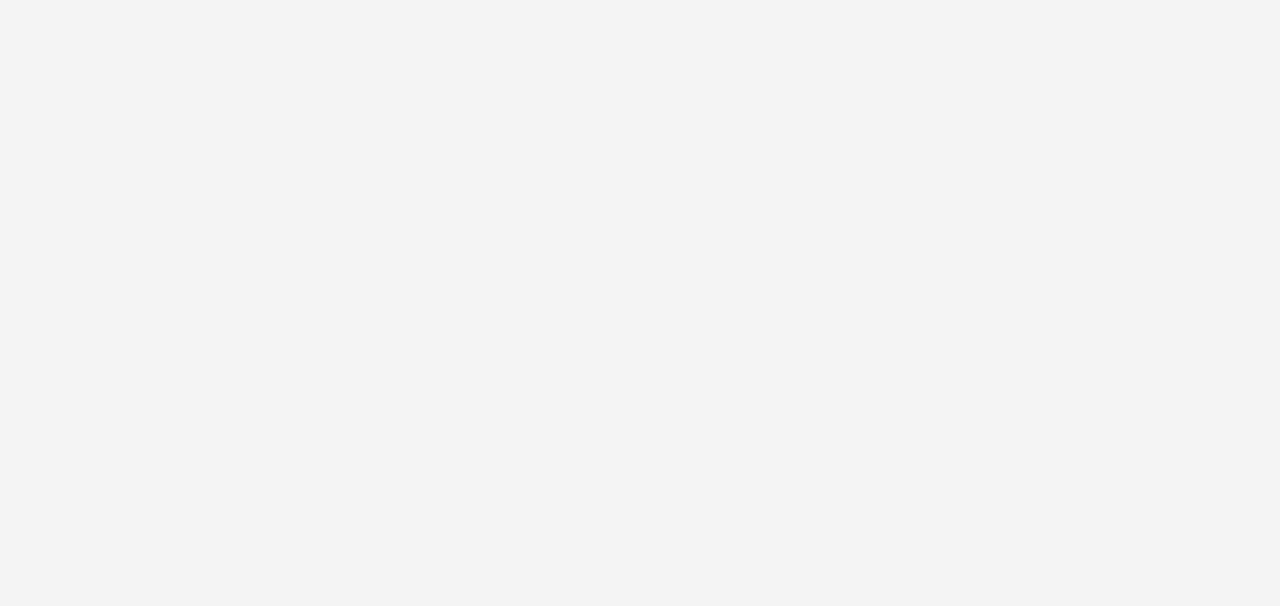
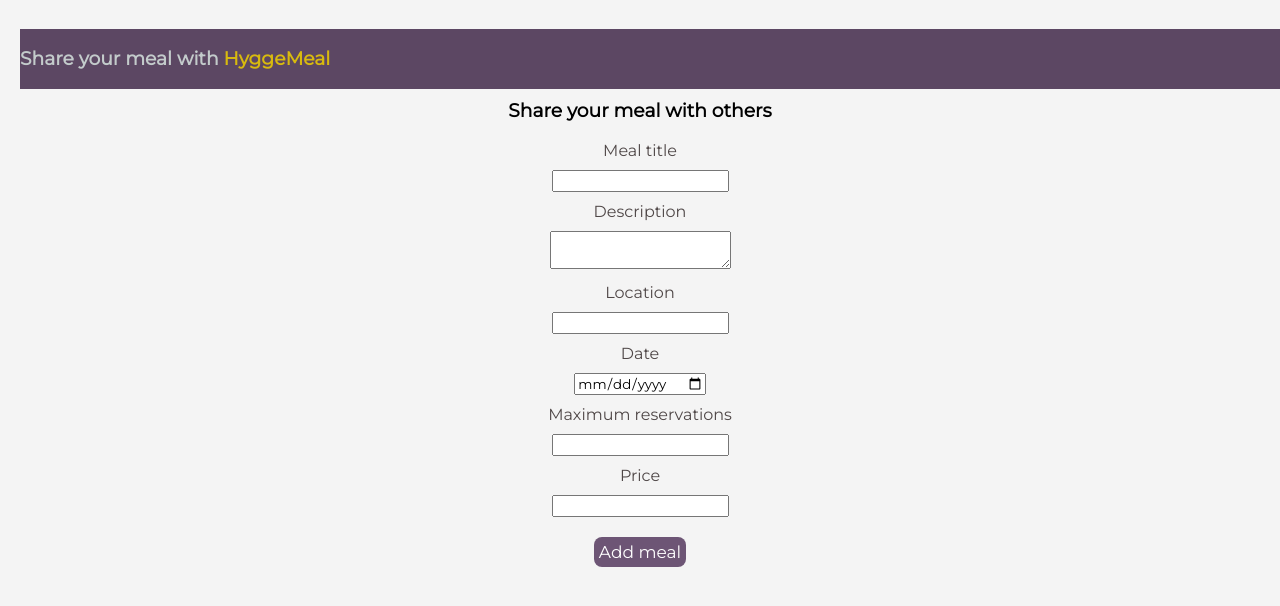
Before and after one commit to negaren/meal-sharing, a React app: page /share-meal in a window 1280 px wide. Built offline with nearby package versions, Linux system fonts and the light colour scheme.

Commit message:
code modification

```diff
--- a/package.json
+++ b/package.json
@@ -43,6 +43,7 @@
     "path": "^0.12.7",
     "react": "^16.8.2",
     "react-dom": "^16.8.2",
+    "react-google-autocomplete": "^2.6.1",
     "react-router-dom": "^5.0.1",
     "sass": "^1.27.1",
     "sass-loader": "^10.0.4",
--- /dev/null
+++ b/src/client/AddMeal.css
@@ -0,0 +1,13 @@
+.add-meal p, label {
+    color: rgb(79, 71, 71);
+}
+
+button {
+    background-color: rgb(109, 85, 117);
+    margin: 10px;
+
+}
+
+.add-meal {
+    text-align: center;
+}
--- /dev/null
+++ b/src/client/AddMeal.js
@@ -0,0 +1,117 @@
+import React, { useState } from "react";
+import AddMealForm from "./AddMealForm";
+
+const AddMeal = () => {
+  const regex = /^[a-zA-Z \,\(\)]+$/;
+  const time = new Date().toLocaleTimeString();
+  const [mealData, setmealData] = useState({
+    title: "",
+    description: "",
+    location: "",
+    when: new Date().toLocaleDateString().split("/").reverse().join("-"),
+    max_reservations: 0,
+    created_date:
+      new Date().toLocaleDateString().split("/").reverse().join("-") +
+      " " +
+      time,
+    price: 0,
+  });
+  const [message, setMessage] = useState("");
+
+  const postData = () => {
+    fetch("http://localhost:3000/api/meals", {
+      method: "POST",
+      headers: {
+        "content-type": "application/json",
+      },
+      body: JSON.stringify(mealData),
+    })
+      .then((response) => {
+        response.json();
+        if (!response.ok) {
+          throw Error("Something is went wrong");
+        }
+        setMessage("Your meal is ready to be shared");
+      })
+      .then((data) => {
+        console.log(data);
+        setMessage("Your meal is ready to be shared");
+      })
+      .catch((error) => {
+        console.log(error);
+        setMessage(error.message);
+      });
+  };
+
+  function titleHandler(event) {
+    setmealData({ ...mealData, title: event.target.value });
+    console.log();
+  }
+
+  function descHandler(event) {
+    setmealData({ ...mealData, description: event.target.value });
+  }
+
+  function locationHandler(event) {
+    setmealData({ ...mealData, location: event.target.value });
+  }
+
+  function dateHandler(event) {
+    setmealData({ ...mealData, when: event.target.value });
+  }
+
+  function maxReservationHandler(event) {
+    setmealData({ ...mealData, max_reservations: event.target.value });
+  }
+
+  function priceHandler(event) {
+    setmealData({ ...mealData, price: event.target.value });
+  }
+
+  function clickHandler() {
+    if (
+      mealData.title.length !== 0 &&
+      mealData.description.length !== 0 &&
+      mealData.location.length !== 0 &&
+      mealData.when >
+        new Date().toLocaleDateString().split("/").reverse().join("-") &&
+      mealData.max_reservations !== 0 &&
+      mealData.price !== 0
+    ) {
+      if (
+        regex.test(mealData.title.toLocaleLowerCase()) &&
+        regex.test(mealData.description.toLocaleLowerCase()) &&
+        regex.test(mealData.location.toLocaleLowerCase())
+      ) {
+        setMessage("Your meal is ready to be shared");
+        postData();
+        allert(message)
+      }
+      else{
+          console.log( regex.test(mealData.title.toLocaleLowerCase()));
+      alert("Please insert valid data");}
+    }
+    else {
+    console.log(mealData.description);}
+  }
+
+
+
+  return (
+    <>
+      <AddMealForm
+        titleOnChange={titleHandler}
+        descOnChange={descHandler}
+        locationOnChange={locationHandler}
+        dateOnChange={dateHandler}
+        onClick={clickHandler}
+        maxReservationOnChange={maxReservationHandler}
+        priceOnChange={priceHandler}
+        message={message}
+      />
+      {/* const AddMealForm = ({titleValue, descValue, dateValue, locationValue, titleOnChange, descOnChange, locationOnChange, dateOnChange}) => { */}
+    </>
+  );
+};
+
+export default AddMeal;
--- /dev/null
+++ b/src/client/AddMealForm.js
@@ -0,0 +1,102 @@
+import React from "react";
+import { Header } from "./Header";
+import './AddMeal.css'
+
+const AddMealForm = ({
+  titleValue,
+  descValue,
+  dateValue,
+  locationValue,
+  onClick,
+  titleOnChange,
+  descOnChange,
+  locationOnChange,
+  dateOnChange,
+  maxReservationOnChange,
+  priceOnChange,
+  message
+}) => {
+
+    if (message.length !==0) {
+        return(
+            <>
+            <Header />
+            <p>{message}</p>
+            </>
+        )
+    } else {
+        return (
+            <>
+              <Header />
+              <form className="add-meal">
+                <div>
+                  <h3>Share your meal with others</h3>
+                </div>
+                <div>
+                  <label htmlFor="title">Meal title </label>
+                </div>
+                <div>
+                <input
+                    type={"text"}
+                    value={titleValue}
+                    onChange={titleOnChange}
+                    id="title"
+                  ></input>
+                </div>
+                <div>
+                  <label htmlFor="description">Description </label>
+                </div>
+                <div>
+                <textarea
+                    value={descValue}
+                    onChange={descOnChange}
+                    id="description"
+                  ></textarea>
+                </div>
+                <div>
+                  <label htmlFor="location">Location </label>
+                </div>
+                <div>
+                <input
+                    type={"text"}
+                    value={locationValue}
+                    onChange={locationOnChange}
+                    id="locatio"
+                  ></input>
+                </div>
+                <div>
+                  <label htmlFor="date">Date </label>
+                </div>
+                <div>
+                <input
+                    type={"date"}
+                    value={dateValue}
+                    onChange={dateOnChange}
+                    id="date"
+                  ></input>
+                </div>
+                <div>
+                  <label htmlFor="seats">Maximum reservations </label>
+                </div>
+                <div>
+                <input
+                    type={"number"}
+                    onChange={maxReservationOnChange}
+                    id="seats"
+                  ></input>
+                </div>
+                <div>
+                  <label htmlFor="price">Price </label>
+                </div>
+                <div>
+                <input type={"number"} onChange={priceOnChange} id="price"></input>
+                </div>
+                <button onClick={onClick}>Add meal</button>
+              </form>
+            </>
+          );
+    }
+
+};
+
+export default AddMealForm;
--- a/src/client/App.js
+++ b/src/client/App.js
@@ -1,5 +1,6 @@
 import React from "react";
 import { BrowserRouter as Router, Route, Switch, useParams } from "react-router-dom";
+import AddMeal from "./AddMeal";
 import TestComponent from "./components/TestComponent/TestComponent";
 import MainPage from "./MainPage";
 import MealReservationFunction from "./MealReservationFunction"
@@ -11,6 +12,8 @@ export default function App() {
       <Route exact path="/">
         <MainPage />
       </Route>
+      <Route path="/share-meal" children={<AddMeal/>}>
+      </Route>
       <Route path="/meals/:id" children={<MealReservationFunction />} >
       </Route>
       <Route exact path="/test-component">
--- a/src/client/Footer.css
+++ b/src/client/Footer.css
@@ -2,6 +2,11 @@
     background-color: rgb(68, 69, 90);
     /* height: 10%; */
 }
+
+.footer-links{
+	color: azure;
+}
+
 
 footer{
 	position: fixed;
@@ -65,7 +70,7 @@ footer{
 	display:inline-block;
 	line-height: 1.8;
 	text-decoration: none;
-	color:  inherit;
+	/* color:  inherit; */
 }
 
 .footer-distributed .footer-company-name{
--- a/src/client/MealContainer.css
+++ b/src/client/MealContainer.css
@@ -14,7 +14,7 @@
 }
 
 .meal-container {
-    border: 2px solid rgb(68, 69, 90);;
+    border: 2px solid rgb(68, 69, 90);
     border-radius: 2%;
     padding: 2%;
     margin-bottom: 2%;
@@ -22,3 +22,8 @@
     height: 250px;
     overflow: auto;
 }
+
+a{
+    color: rgb(68, 69, 90);
+    text-decoration: none;
+}
--- a/src/client/MealContainer.js
+++ b/src/client/MealContainer.js
@@ -1,9 +1,9 @@
 import React from "react";
 import "./MealContainer.css";
 
-const MealContainer = ({ title, description, maxReservation, price }) => {
+const MealContainer = ({ title, description, maxReservation, price, id }) => {
   return (
-    <div className="meal-container">
+    <a href={`http://localhost:3000/meals/${id}`} target="_blank" className="meal-links"><div className="meal-container">
         <p className="title">{title}</p>
         <p>{description}</p>
         <p>
@@ -12,7 +12,7 @@ const MealContainer = ({ title, description, maxReservation, price }) => {
         <p>
           <span className="title">Price:</span> {price}
         </p>
-    </div>
+        </div></a>
   );
 };
 
--- a/src/client/MealFunction.js
+++ b/src/client/MealFunction.js
@@ -32,6 +32,7 @@ const MealFunction = () => {
               description={items.description}
               maxReservation={items.max_reservations}
               price={items.price}
+              id={items.id}
             />
           );
         })}
--- a/src/client/MealReservationFunction.js
+++ b/src/client/MealReservationFunction.js
@@ -62,11 +62,22 @@ const MealReservationFunction = () => {
 
 
   function handleChangeName(event) {
+    console.log(typeof event.target.value);
+    if(typeof event.target.value == 'string') {
+      setReservationDetails({
+        ...reservationDetails,
+        contact_name: event.target.value,
+        meal_id: id,
+      });
+    }
+    else {
+      alert('Data entry is not valid')
     setReservationDetails({
       ...reservationDetails,
-      contact_name: event.target.value,
+      contact_name: '',
       meal_id: id,
     });
+    }
   }
 
   function handleChangeEmail(event) {
--- a/src/client/Navbar.css
+++ b/src/client/Navbar.css
@@ -17,7 +17,7 @@
     align-items: center;
 }
 
-a {
+.navbar-links {
     text-decoration: none;
     color: azure;
 }
@@ -25,3 +25,7 @@ a {
 a:hover {
     color: rgb(216, 186, 14);
 }
+
+a {
+    text-decoration: none;
+}
--- a/src/client/Navbar.js
+++ b/src/client/Navbar.js
@@ -5,9 +5,9 @@ const Navbar = () => {
     return (
         <div className="navbar-container">
             <div className="navbar">
-            <a href="#">Share meal</a>
-            <a href="#">About</a>
-            <a href="#">Gift cards</a>
+            <a href="http://localhost:3000/share-meal" className="navbar-links">Share meal</a>
+            <a href="#" className="navbar-links">About</a>
+            <a href="#" className="navbar-links">Gift cards</a>
         </div>
         </div>
     )
```
Also changed, not shown: src/client/Footer.js (+5 -5 lines).
